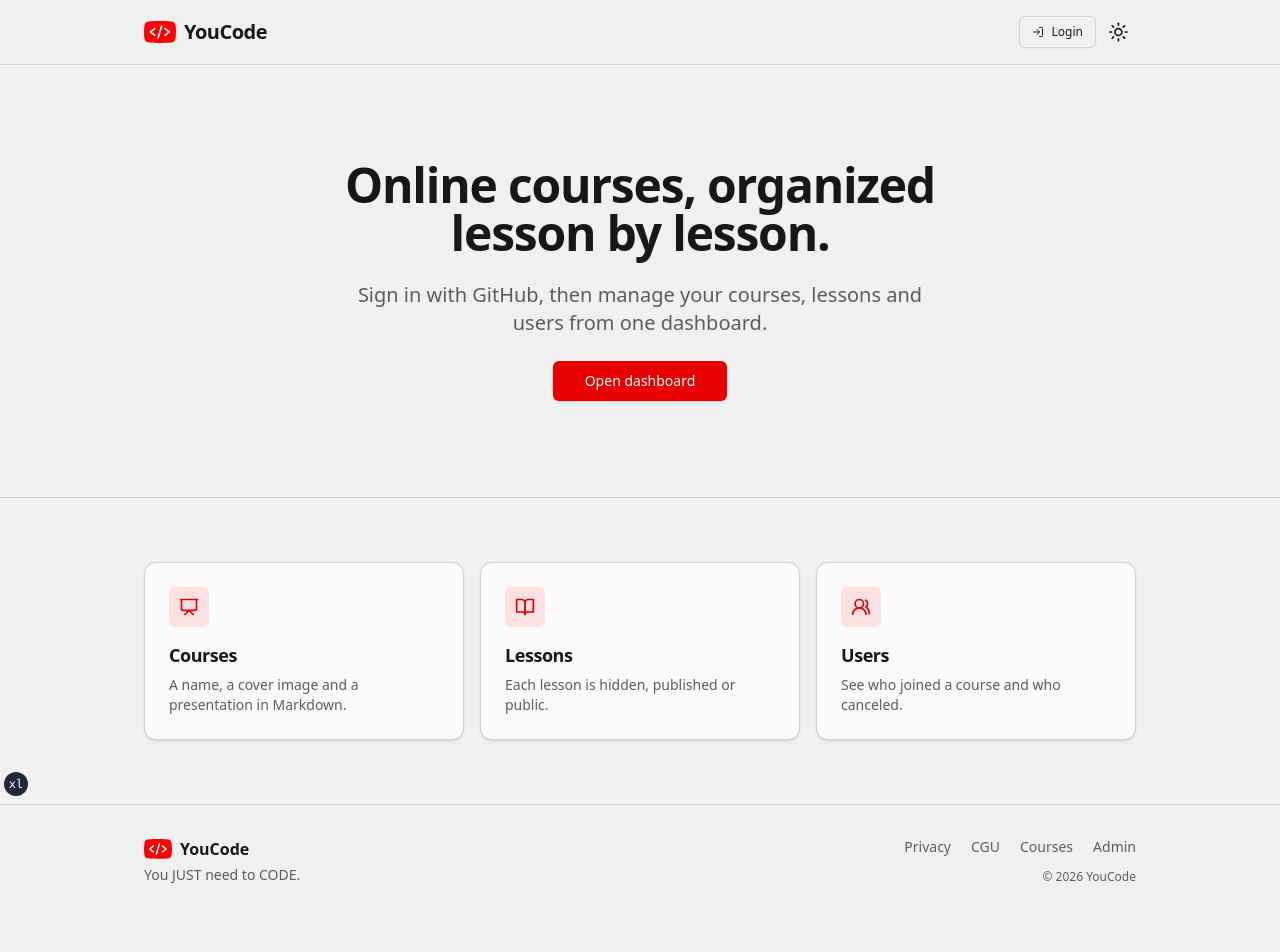
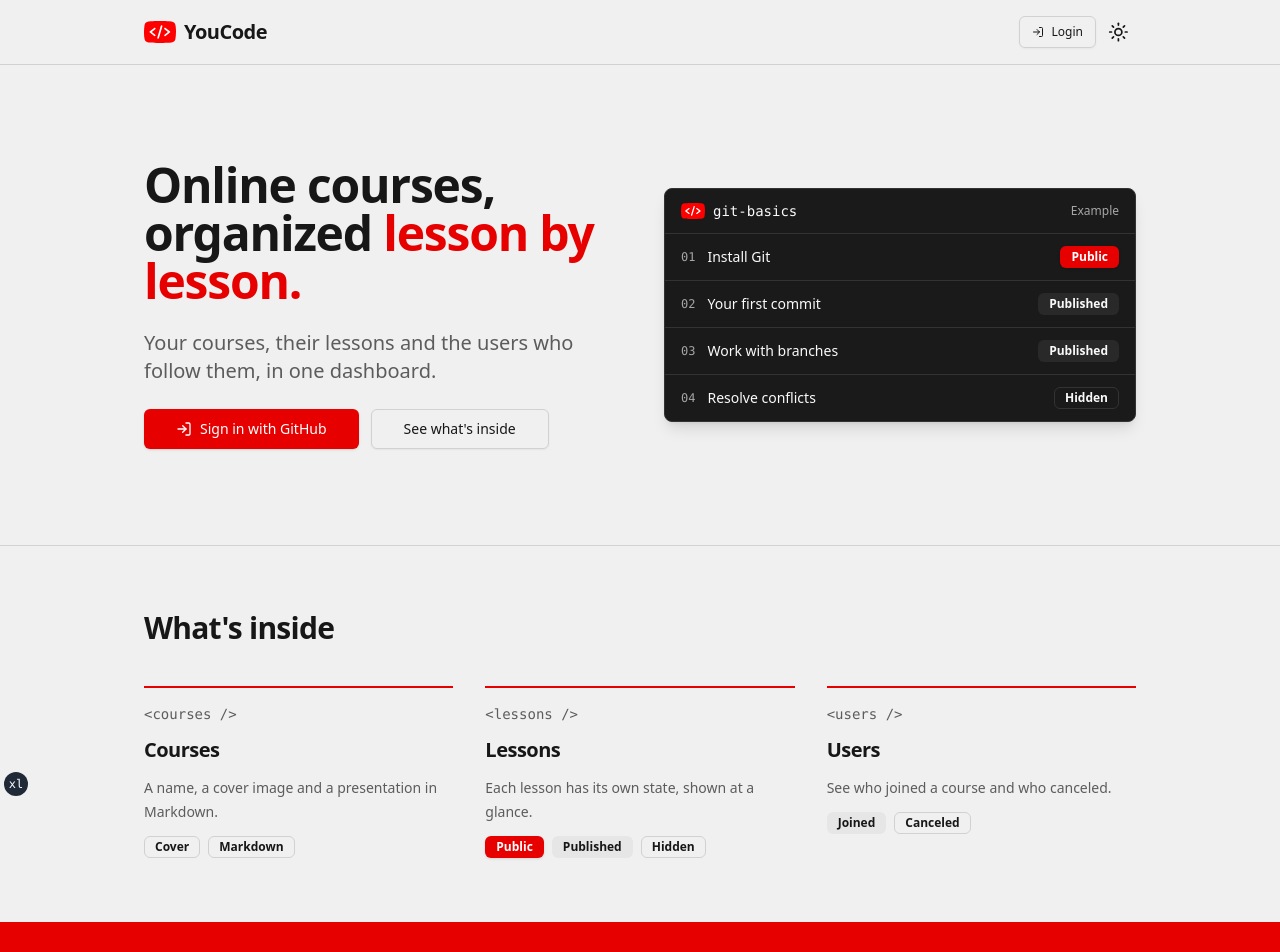
Before and after one commit to Christ-YAO/youcode, a Next.js app: page / in a window 1280 px wide. Shown: the top 952 px of the page. Before the commit the page ends 917 px from the top, so only its background shows below. Built offline with nearby package versions, Linux system fonts and the light colour scheme; no server answers.

Commit message:
Refactor Home page layout, enhance LoginButton component, and implement action client

```diff
--- a/app/page.tsx
+++ b/app/page.tsx
@@ -1,62 +1,199 @@
+import { LoginButton } from "@/components/features/auth/LoginButton";
+import { Badge, type BadgeProps } from "@/components/ui/badge";
 import { buttonVariants } from "@/components/ui/button";
-import {
-  Card,
-  CardDescription,
-  CardHeader,
-  CardTitle,
-} from "@/components/ui/card";
 import { Typography } from "@/components/ui/Typography";
-import { BookOpen, Presentation, UsersRound } from "lucide-react";
+import { getAuthSession } from "@/lib/auth";
+import { SiteConfig } from "@/lib/site-config";
+import Image from "next/image";
 import Link from "next/link";
 
-const features = [
+type Tag = { label: string; variant: BadgeProps["variant"] };
+
+const exampleLessons: ({ name: string } & Tag)[] = [
+  { name: "Install Git", label: "Public", variant: "default" },
+  { name: "Your first commit", label: "Published", variant: "secondary" },
+  { name: "Work with branches", label: "Published", variant: "secondary" },
+  { name: "Resolve conflicts", label: "Hidden", variant: "outline" },
+];
+
+const sections: {
+  tag: string;
+  title: string;
+  description: string;
+  tags: Tag[];
+}[] = [
   {
-    icon: Presentation,
+    tag: "<courses />",
     title: "Courses",
     description: "A name, a cover image and a presentation in Markdown.",
+    tags: [
+      { label: "Cover", variant: "outline" },
+      { label: "Markdown", variant: "outline" },
+    ],
   },
   {
-    icon: BookOpen,
+    tag: "<lessons />",
     title: "Lessons",
-    description: "Each lesson is hidden, published or public.",
+    description: "Each lesson has its own state, shown at a glance.",
+    tags: [
+      { label: "Public", variant: "default" },
+      { label: "Published", variant: "secondary" },
+      { label: "Hidden", variant: "outline" },
+    ],
   },
   {
-    icon: UsersRound,
+    tag: "<users />",
     title: "Users",
     description: "See who joined a course and who canceled.",
+    tags: [
+      { label: "Joined", variant: "secondary" },
+      { label: "Canceled", variant: "outline" },
+    ],
   },
 ];
 
-export default function Home() {
+const ExampleCourse = () => {
+  return (
+    <figure
+      aria-label="Example of a course and its lessons"
+      className="dark overflow-hidden rounded-lg border bg-card text-foreground shadow-lg"
+    >
+      <div className="flex items-center gap-2 border-b px-4 py-3">
+        <Image src="/images/you-code.svg" width={24} height={17} alt="" />
+        <span className="font-mono text-sm">git-basics</span>
+        <span className="ml-auto text-xs text-muted-foreground">Example</span>
+      </div>
+      <ol className="flex flex-col divide-y">
+        {exampleLessons.map((lesson, index) => (
+          <li key={lesson.name} className="flex items-center gap-3 px-4 py-3">
+            <span className="font-mono text-xs text-muted-foreground">
+              {String(index + 1).padStart(2, "0")}
+            </span>
+            <span className="min-w-0 truncate text-sm font-medium">
+              {lesson.name}
+            </span>
+            <Badge className="ml-auto shrink-0" variant={lesson.variant}>
+              {lesson.label}
+            </Badge>
+          </li>
+        ))}
+      </ol>
+    </figure>
+  );
+};
+
+export default async function Home() {
+  const session = await getAuthSession();
+  const user = session?.user;
+  const firstName = user?.name?.split(" ")[0];
+
   return (
     <div className="flex flex-col">
       <section className="border-b">
-        <div className="m-auto flex w-full max-w-3xl flex-col items-center gap-6 px-4 py-20 text-center md:py-24">
-          <Typography variant="h1">
-            Online courses, organized lesson by lesson.
-          </Typography>
-          <Typography variant="lead" className="max-w-xl">
-            Sign in with GitHub, then manage your courses, lessons and users
-            from one dashboard.
-          </Typography>
-          <Link href="/admin" className={buttonVariants({ size: "lg" })}>
+        <div className="m-auto grid w-full max-w-5xl items-center gap-12 px-4 py-16 md:grid-cols-2 md:py-24">
+          <div className="flex flex-col items-start gap-6">
+            {user ? (
+              <p className="font-mono text-sm text-muted-foreground">
+                {firstName ? `Welcome back, ${firstName}` : "Welcome back"}
+              </p>
+            ) : null}
+            <Typography variant="h1">
+              Online courses, organized{" "}
+              <span className="text-primary dark:text-red-400">
+                lesson by lesson.
+              </span>
+            </Typography>
+            <Typography variant="lead">
+              Your courses, their lessons and the users who follow them, in one
+              dashboard.
+            </Typography>
+            <div className="flex flex-wrap gap-3">
+              {user ? (
+                <>
+                  <Link href="/admin" className={buttonVariants({ size: "lg" })}>
+                    Open dashboard
+                  </Link>
+                  <Link
+                    href="/account"
+                    className={buttonVariants({
+                      size: "lg",
+                      variant: "outline",
+                    })}
+                  >
+                    Your account
+                  </Link>
+                </>
+              ) : (
+                <>
+                  <LoginButton
+                    size="lg"
+                    variant="default"
+                    label="Sign in with GitHub"
+                  />
+                  <Link
+                    href="#inside"
+                    className={buttonVariants({
+                      size: "lg",
+                      variant: "outline",
+                    })}
+                  >
+                    See what&apos;s inside
+                  </Link>
+                </>
+              )}
+            </div>
+          </div>
+          <ExampleCourse />
+        </div>
+      </section>
+
+      <section
+        id="inside"
+        className="m-auto flex w-full max-w-5xl scroll-mt-16 flex-col gap-10 px-4 py-16"
+      >
+        <Typography variant="h2" className="border-none pb-0">
+          What&apos;s inside
+        </Typography>
+        <div className="grid gap-10 md:grid-cols-3 md:gap-8">
+          {sections.map((section) => (
+            <div
+              key={section.title}
+              className="flex flex-col gap-3 border-t-2 border-primary pt-4"
+            >
+              <p className="font-mono text-sm text-muted-foreground">
+                {section.tag}
+              </p>
+              <Typography variant="h3" as="h3">
+                {section.title}
+              </Typography>
+              <p className="text-sm leading-6 text-muted-foreground">
+                {section.description}
+              </p>
+              <div className="flex flex-wrap gap-2">
+                {section.tags.map((tag) => (
+                  <Badge key={tag.label} variant={tag.variant}>
+                    {tag.label}
+                  </Badge>
+                ))}
+              </div>
+            </div>
+          ))}
+        </div>
+      </section>
+
+      <section className="bg-primary text-primary-foreground">
+        <div className="m-auto flex w-full max-w-5xl flex-col items-start gap-6 px-4 py-12 md:flex-row md:items-center md:justify-between">
+          <p className="text-3xl font-extrabold tracking-tight md:text-4xl">
+            {SiteConfig.description}
+          </p>
+          <Link
+            href="/admin"
+            className={buttonVariants({ size: "lg", variant: "secondary" })}
+          >
             Open dashboard
           </Link>
         </div>
       </section>
-      <section className="m-auto grid w-full max-w-5xl gap-4 px-4 py-12 md:grid-cols-3 md:py-16">
-        {features.map((feature) => (
-          <Card key={feature.title}>
-            <CardHeader>
-              <div className="mb-2 flex size-10 items-center justify-center rounded-md bg-primary/10 text-primary dark:text-red-400">
-                <feature.icon size={20} />
-              </div>
-              <CardTitle className="text-lg">{feature.title}</CardTitle>
-              <CardDescription>{feature.description}</CardDescription>
-            </CardHeader>
-          </Card>
-        ))}
-      </section>
     </div>
   );
 }
--- a/src/components/features/auth/LoginButton.tsx
+++ b/src/components/features/auth/LoginButton.tsx
@@ -1,12 +1,21 @@
 "use client";
 
-import { Button } from "@/components/ui/button";
+import { Button, type ButtonProps } from "@/components/ui/button";
 import Loader from "@/components/ui/loader";
 import { useMutation } from "@tanstack/react-query";
 import { LogIn } from "lucide-react";
 import { signIn } from "next-auth/react";
 
-export function LoginButton() {
+export type LoginButtonProps = Pick<ButtonProps, "size" | "variant"> & {
+  label?: string;
+};
+
+export function LoginButton({
+  size = "sm",
+  variant = "outline",
+  label = "Login",
+}: LoginButtonProps) {
+  const iconSize = size === "lg" ? 16 : 12;
   const mutation = useMutation({
     // mutationKey: "signIn",
     mutationFn: async () => signIn(),
@@ -15,19 +24,19 @@ export function LoginButton() {
   });
   return (
     <Button
-      variant={"outline"}
-      size={"sm"}
+      variant={variant}
+      size={size}
       disabled={mutation.isPending}
       onClick={() => {
         mutation.mutate();
       }}
     >
       {mutation.isPending ? (
-        <Loader className="mr-2" size={12} />
+        <Loader className="mr-2" size={iconSize} />
       ) : (
-        <LogIn className="mr-2" size={12} />
+        <LogIn className="mr-2" size={iconSize} />
       )}
-      Login
+      {label}
     </Button>
   );
 }
--- a/src/lib/actions.ts
+++ b/src/lib/actions.ts
@@ -1,7 +1,3 @@
-// import { Prisma } from "@prisma/client";
+import { createSafeActionClient } from "next-safe-action";
 
-// const me = Prisma.findUnique({
-//   where: {
-//     id: userId,
-//   },
-// });
+export const actionClient = createSafeActionClient();
```
